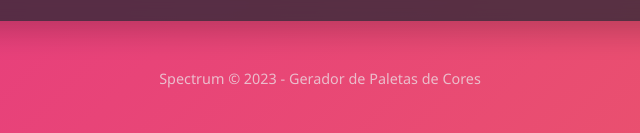
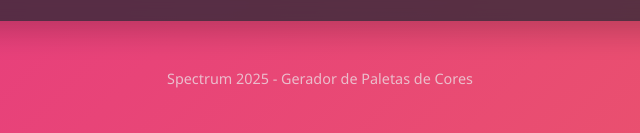
Before and after one commit to MattMierzwa/Spectrum, a plain HTML site: page index.html in a window 1280 px wide. Shown: the part 738-871 px from the top of the page, 320-960 px from the left. Drawn offline with Linux system fonts and the light colour scheme.

Commit message:
Correção de bugs

```diff
--- a/index.html
+++ b/index.html
@@ -330,7 +330,7 @@
         </main>
 
         <footer>
-            <p>Spectrum &copy; 2023 - Gerador de Paletas de Cores</p>
+            <p>Spectrum 2025 - Gerador de Paletas de Cores</p>
         </footer>
     </div>
 
```
